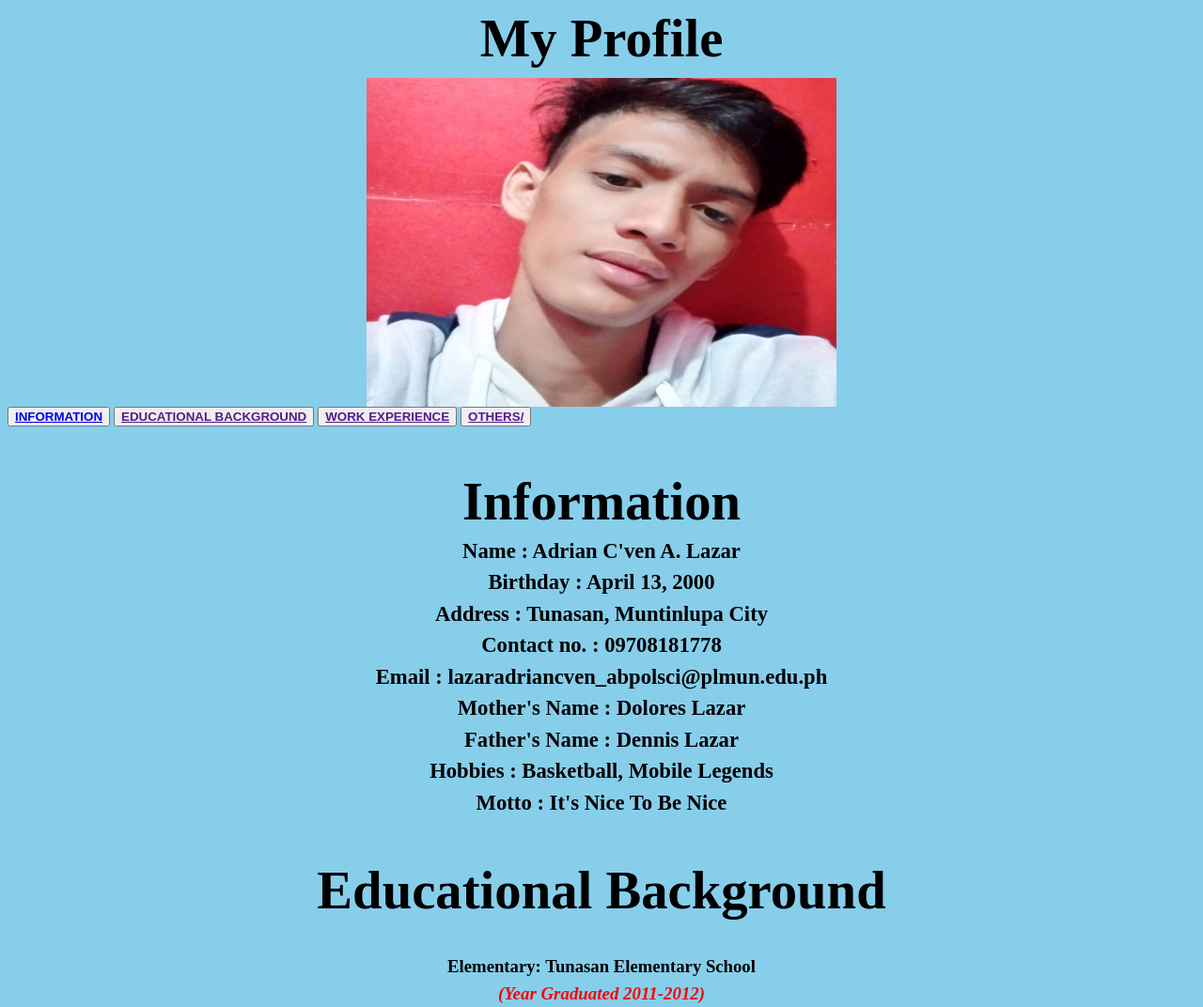
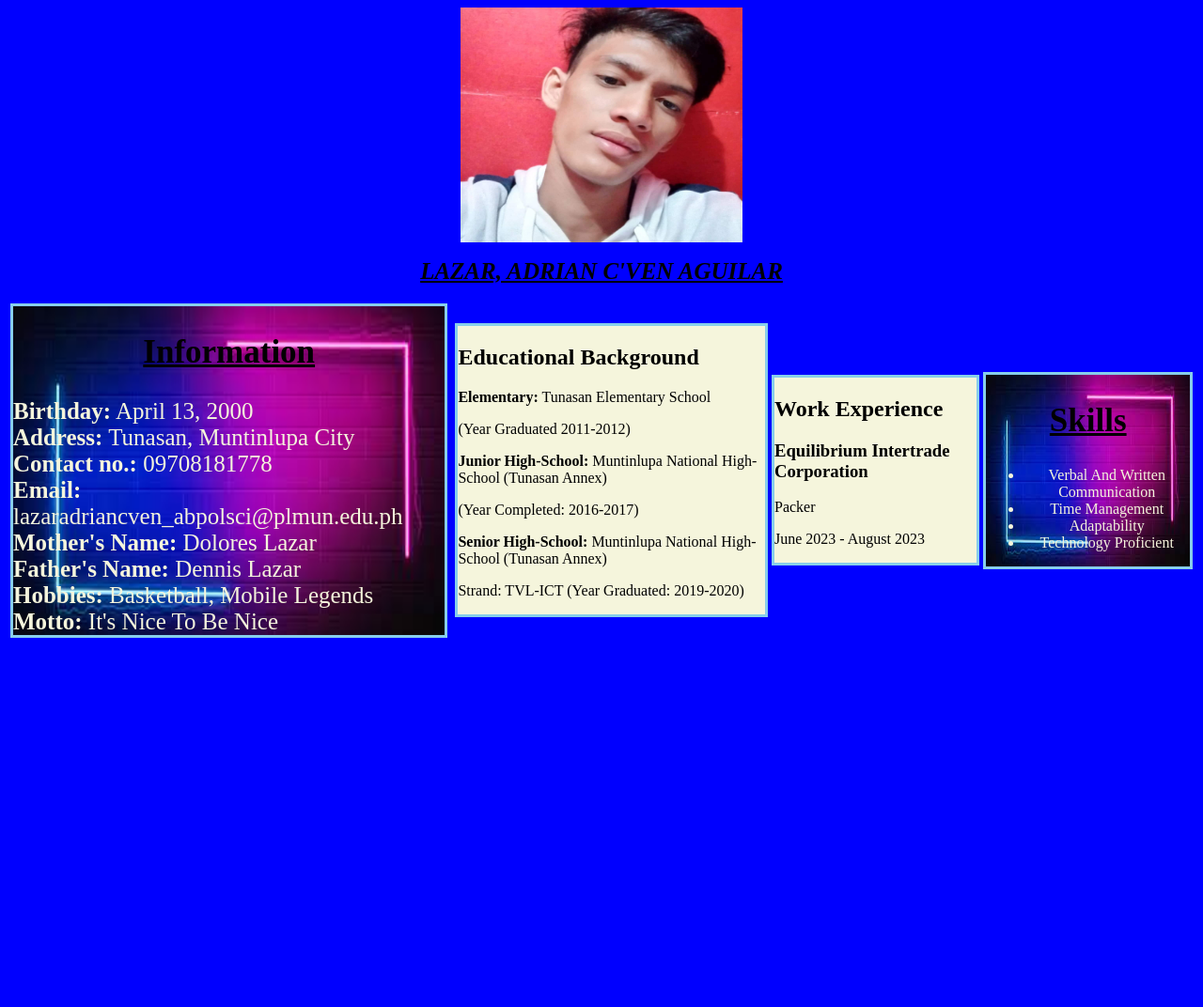
Before and after one commit to ACLazar/AdrianLazar.github.io, a plain HTML site: page index.html in a window 1280 px wide. Shown: the top 1072 px of the page at 94% size. After the commit the page ends 800 px from the top, so only its background shows below. Drawn offline with Linux system fonts and the light colour scheme.

Commit message:
'updating'

```diff
--- a/index.html
+++ b/index.html
@@ -4,52 +4,51 @@
 <head>
 	<title>My Profile</title>
 	<link rel="stylesheet" href="style.css">
-	<h1>My Profile</h1>
-	<img src="profile.jpg" alt="My Picture" width="500cm" height="350cm" class= center>
+	<img src="profile.jpg" alt="My Picture" class= image>
+	<h1>LAZAR, ADRIAN C'VEN AGUILAR</h1>
 </head>
 
 <body>
-
-	<button class="btn"><a href="/information.html"><b>INFORMATION</b><a/></button>
-	<button class="btn"><a href=""><b>EDUCATIONAL BACKGROUND</b></a></button>
-	<button class="btn"><a href=""><b>WORK EXPERIENCE</b></a></button>
-	<button class="btn"><a href=""><b>OTHERS<b>/</a></button>
+<table><tr>
+	<td><div class="section1">
+	<h2>Information</h2>
+	<p><b>Birthday:</b> April 13, 2000</p>
+	<p><b>Address:</b> Tunasan, Muntinlupa City</p>
+	<p><b>Contact no.:</b> 09708181778</p>
+	<p><b>Email:</b> lazaradriancven_abpolsci@plmun.edu.ph</p>
+	<p><b>Mother's Name:</b> Dolores Lazar</p>
+	<p><b>Father's Name:</b> Dennis Lazar</p>
+	<p><b>Hobbies:</b> Basketball, Mobile Legends</p>
+	<p><b>Motto:</b> It's Nice To Be Nice</p>
+	</div><td/>
 
 
-	<h2>Information</h2>
-	<p class="a">Name : Adrian C'ven A. Lazar</p>
-	<p class="a">Birthday : April 13, 2000</p>
-	<p class="a">Address : Tunasan, Muntinlupa City</p>
-	<p class="a">Contact no. : 09708181778</p>
-	<p class="a">Email : lazaradriancven_abpolsci@plmun.edu.ph</p>
-	<p class="a">Mother's Name : Dolores Lazar</p>
-	<p class="a">Father's Name : Dennis Lazar</p>
-	<p class="a">Hobbies : Basketball, Mobile Legends</p>
-	<p class="a">Motto : It's Nice To Be Nice</p>
+	<td><div class="section2">
+	<h2>Educational Background</h2>
+ 	<p><b>Elementary:</b> Tunasan Elementary School</p>
+ 	<p>(Year Graduated 2011-2012)</p>
+ 	<p><b>Junior High-School:</b> Muntinlupa National High-School (Tunasan Annex) </p>
+ 	<p>(Year Completed: 2016-2017)</p>
+ 	<p><b>Senior High-School:</b> Muntinlupa National High-School (Tunasan Annex)</p>
+ 	<p>Strand: TVL-ICT (Year Graduated: 2019-2020)</p>
+	</div></td>
 
-	<h2>Educational Background</h2>
- 	<h3>Elementary: Tunasan Elementary School</h3>
- 	<p class="b">(Year Graduated 2011-2012)</p>
- 	<h3>Junior High-School: Muntinlupa National High-School (Tunasan Annex) </h3>
- 	<p class="b">(Year Completed: 2016-2017)</p>
- 	<h3>Senior High-School: Muntinlupa National High-School (Tunasan Annex)</h3>
- 	<p class="b">Strand: TVL-ICT (Year Graduated: 2019-2020)</p>
-
+	<td><div class="section2">
 	<h2>Work Experience</h2>
 	<h3>Equilibrium Intertrade Corporation</h3>
-	<p class="c">Packer</p>
-	<p class="c">June 2023 - August 2023</p>
+	<p>Packer</p>
+	<p>June 2023 - August 2023</p>
+	</td></div>
 
+	<td><div class="section1">
 	<h2>Skills</h2>
-	<div class="center">
-		<ul class="bullet">
+		<ul>
 			<li>Verbal And Written Communication</li>
 			<li>Time Management</li>
 			<li>Adaptability</li>
 			<li>Technology Proficient</li>
 		</ul>
-	</div>
-
+	</div></td>
 </body>
 
 </html>
--- a/style.css
+++ b/style.css
@@ -1,61 +1,55 @@
 	body{
-		background-color: skyblue;
+		background-color: blue;
+		background-repeat: no-repeat;
+		background-size: 100% 100%;
 		}
 
-	.center{
+	.image{
+		width: 300px;
+		height: 250px;
 		display: block;
 		margin-right: auto;
 		margin-left: auto;
 		margin-bottom: 0;
 		}
+
 	h1{
-		text-align: Center;
-		margin-top: 0;
-		margin-bottom: 10px;
-		font-size: 1.5cm;
+		font-size: 25px;
+		font-style: italic;
+		text-decoration: underline;
+		text-align: center
 		}
 
-	h2{
-		text-align: Center;
-		margin-bottom: 0cm;
-		font-size: 1.5cm;
+	.section1{
+		background-color: black;
+		background-image: url("bg1.jpg");
+		background-repeat: no-repeat;
+		background-size: 100% 100%;
+		border-color: skyblue;
+		border-style: solid;
+		border-width: 3px
 		}
-	h3{
-		text-align: Center;
-		margin-top: 1cm;
-		margin-bottom: 0cm;
+	.section1 h2{
+		font-size: 35px;
+		text-align: center;
+		text-decoration: underline
 		}
-	.a{
-		text-align: Center;
-		margin-top: 2mm;
-		margin-bottom: 2mm;
-		font-size: 6mm
-		}
-	.b{
-		text-align: Center;
-		margin-top: 2mm;
-		margin-bottom: 2mm;
-		font-size: 5mm;
-		font-style: italic;
-		color: red;
-		}
-	.c{
-		text-align: Center;
-		margin-top: 2mm;
-		margin-bottom: 2mm;
-		font-size: 5mm;
-		color: red;
+	.section1 p{
+		color: beige;
+		font-size: 25px;
+		margin: 0
 		}
 
-	.center{
-		text-align: Center;
+	.section1 ul{
+		text-align: center;
+		color: beige;
 		}
 
-	.bullet{
-		display: inline-block;
-		text-align: left;
+	.section2{
+		background-color: beige;
+		background-repeat: no-repeat;
+		background-size: 100% 100%;
+		border-color: skyblue;
+		border-style: solid;
+		border-width: 3px
 		}
-
-	ul{
-		font-size: 6mm;
-		}
```
Also changed, not shown: It.jpeg (added).
